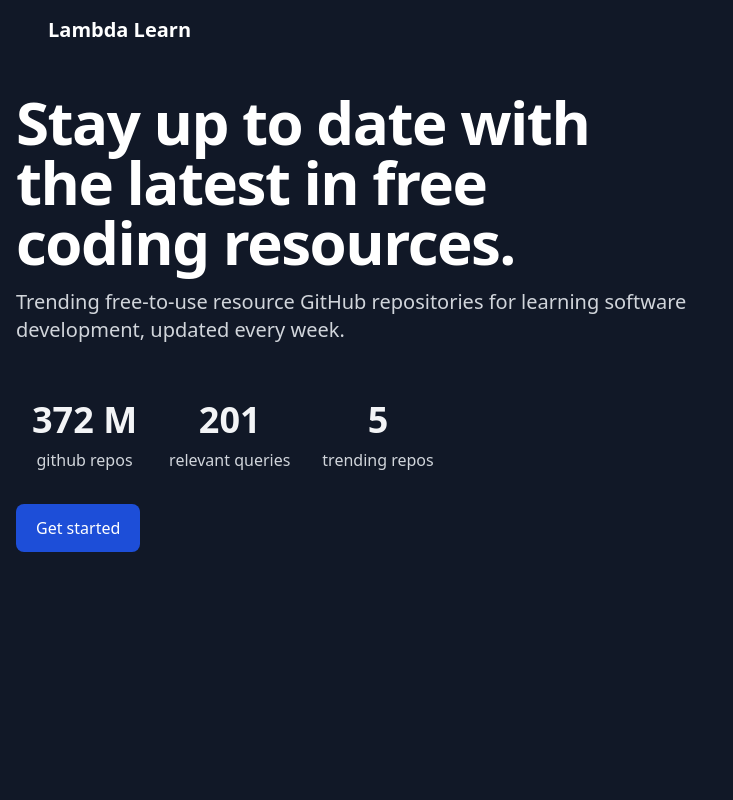
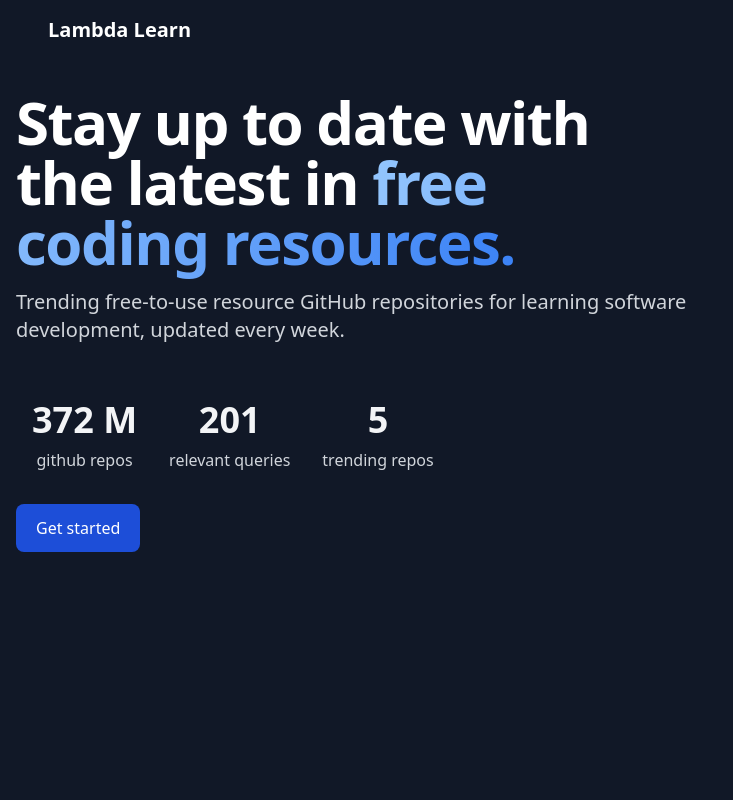
Before and after one commit to admsht/lambdalearn, a React (Create React App) app in the folder lambdalearn/: page / in a window 1280 px wide. Shown: the top 800 px of the page, without its empty margins (0-733 px from the left). Built offline with nearby package versions, Linux system fonts and the light colour scheme; no server answers.

Commit message:
Changed main text

```diff
--- a/lambdalearn/src/components/Hero.jsx
+++ b/lambdalearn/src/components/Hero.jsx
@@ -3,7 +3,7 @@ function Hero() {
         <section className="bg-gray-900 h-screen">
             <div className="grid max-w-screen-xl px-4 py-8 mx-auto">
                 <div className="mr-auto">
-                    <h1 className="max-w-2xl mb-4 text-6xl text-white font-extrabold tracking-tight leading-none">Stay up to date with the latest in free coding resources.</h1>
+                    <h1 className="max-w-2xl mb-4 text-6xl text-white font-extrabold tracking-tight leading-none">Stay up to date with the latest in <a className="text-transparent bg-clip-text bg-gradient-to-r from-blue-300 to-blue-500">free coding resources.</a></h1>
                     <p className="max-w-2xl mb-6 font-light text-xl text-gray-300">Trending free-to-use resource GitHub repositories for learning software development, updated every week.</p>
 
 
```
